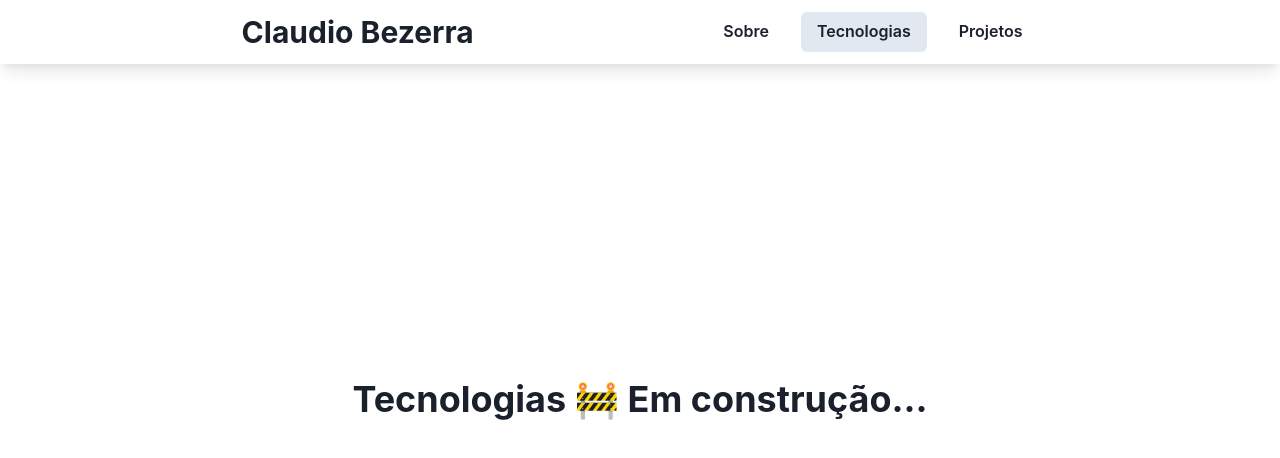
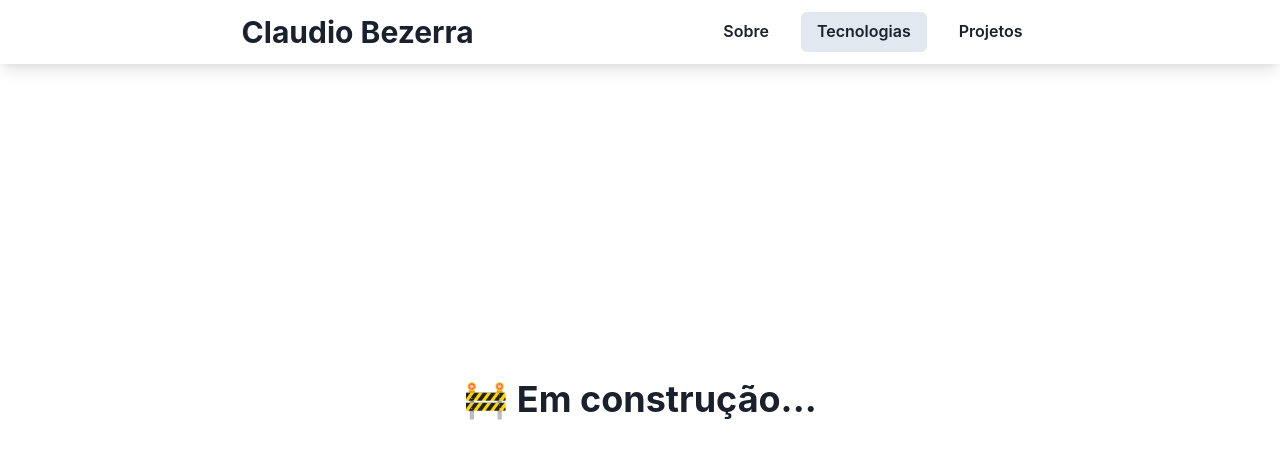
Before and after one commit to ClaudioBzrr/portfolio, a Next.js app: page /portfolio/skills in a window 1280 px wide. Shown: the top 458 px of the page. Built offline with nearby package versions, Linux system fonts and the light colour scheme.

Commit message:
✔️ Added: building text

```diff
--- a/src/app/projects/page.tsx
+++ b/src/app/projects/page.tsx
@@ -1,4 +1,4 @@
-import { Heading, Stack } from "@chakra-ui/react";
+import { Heading, Stack } from '@chakra-ui/react';
 
 export default function Projects() {
   return (
@@ -8,8 +8,7 @@ export default function Projects() {
       direction={'row'}
       align={'center'}
       justify={'center'}
-  >
-      <Heading>Projects</Heading>
+    >
       <Heading>🚧 Em construção...</Heading>
     </Stack>
   );
--- a/src/app/skills/page.tsx
+++ b/src/app/skills/page.tsx
@@ -10,7 +10,6 @@ export default function Skills() {
       align={'center'}
       justify={'center'}
     >
-      <Heading>Tecnologias</Heading>
       <Heading>🚧 Em construção...</Heading>
     </Stack>
   );
```
